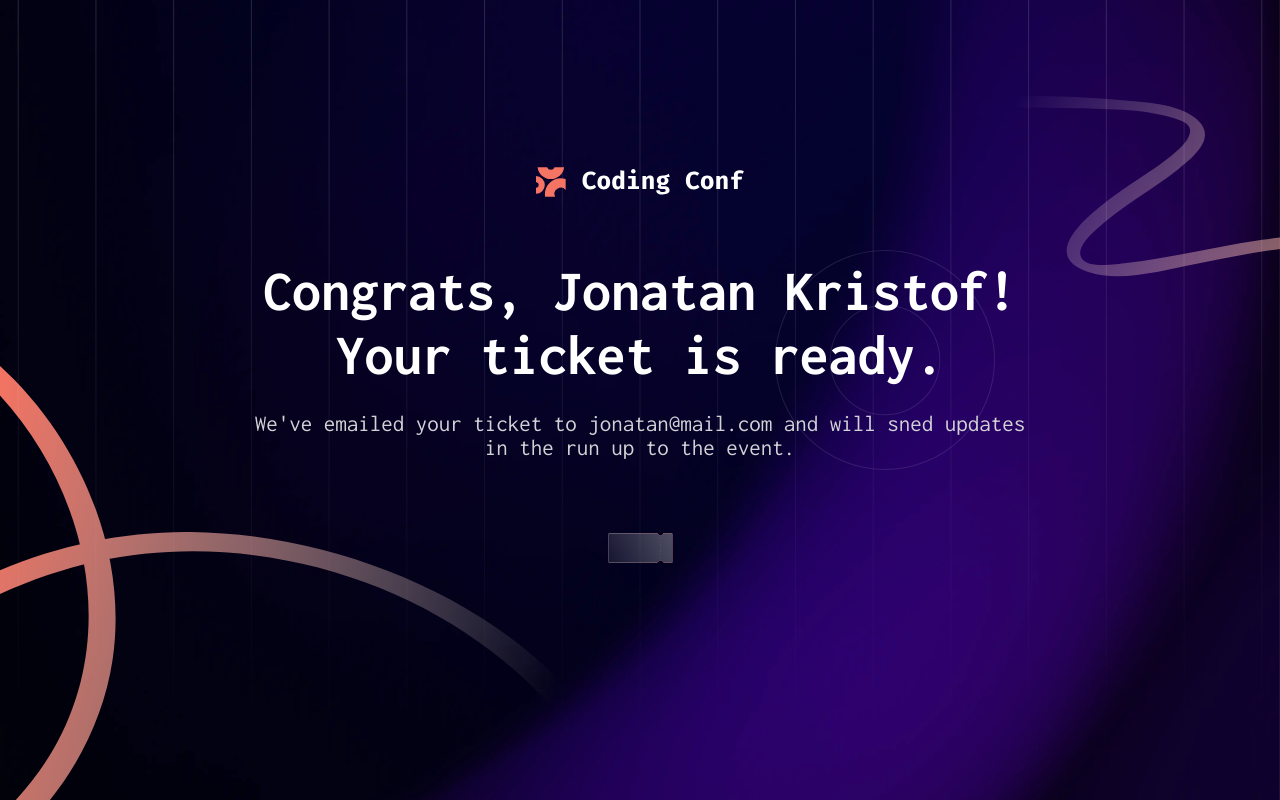
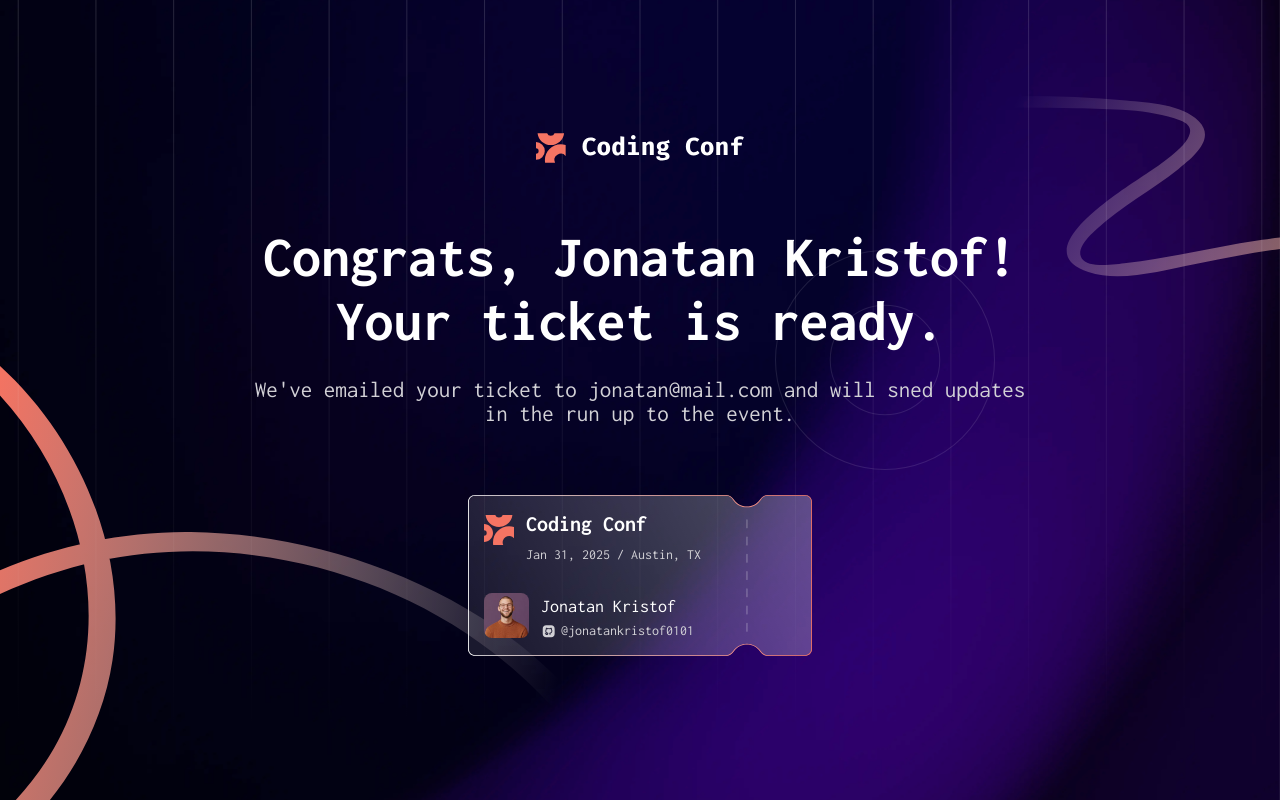
Before and after one commit to YokoMentor/conference-ticket-generator, a React (Vite) app: page / in a window 1280 px wide. Both pictures are taken after typing "Sample", "name@example.com", "Sample" into the empty fields and a click on the button "Generate My Ticket". Built offline with nearby package versions, Linux system fonts and the light colour scheme.

Commit message:
Created ticket layout

```diff
--- a/src/CongratsPage.jsx
+++ b/src/CongratsPage.jsx
@@ -1,16 +1,36 @@
 import React from 'react'
 import './App.css'
-import ticketImg from './images/pattern-ticket.svg'
+import logoMark from './images/logo-mark.svg'
+import imageAvatar from './images/image-avatar.jpg'
+import iconGitHub from './images/icon-github.svg'
 
 function CongratsPage(){
     return (
         <div className='flex flex-col justify-center items-center text-center w-[344px] md:w-[786px] mb-9 md:mb-12'>
-            <div className='mb-[74px]'>
+            <div className='mb-[70px]'>
                 <h1 className='text-heading text-[28px] md:text-[58px] font-bold leading-[2rem] md:leading-[4rem] mb-6'>Congrats, Jonatan Kristof! Your ticket is ready.</h1>
                 <p className='text-paragraph text-[19px] md:text-[23px] leading-[1.5rem]'>We've emailed your ticket to jonatan@mail.com and will sned updates in the run up to the event.</p>
             </div>
-            <div>
-                <img src={ticketImg} alt="ticket" className="w-[344px] h-[160px] md:w-[209px] md:h-[30px] mb-48 md:mb-[62px]"></img>
+            <div className='bg-bg-ticket bg-no-repeat w-[344px] h-[164px]'>
+                <div className='mt-3 ml-4'>
+                    <div className='flex text-left mb-5'>
+                        <img src={logoMark} alt="logo mark" className='w-[30px] h-[30px] mr-3 mt-2' />
+                        <div>
+                            <h2 className='text-heading text-[22px] font-bold mb-1'>Coding Conf</h2>
+                            <p className='text-paragraph text-[14px]'>Jan 31, 2025 / Austin, TX</p>
+                        </div>
+                    </div>
+                    <div className='flex text-left'>
+                        <img src={imageAvatar} alt="image avatar" className='w-[45px] h-[45px] mr-3 mt-2 rounded-lg' />
+                        <div>
+                            <h2 className='text-heading text-[18px] mt-2'>Jonatan Kristof</h2>
+                            <div className='flex items-center'>
+                                <img src={iconGitHub} alt="icon GitHub" className='w-[16px] h-[16px] mr-1'/>
+                                <p className='text-paragraph text-[14px]'>@jonatankristof0101</p>
+                            </div>
+                        </div>
+                    </div>
+                </div>
             </div>
         </div>
     )
--- a/tailwind.config.js
+++ b/tailwind.config.js
@@ -28,6 +28,7 @@ export default {
           "url('./images/pattern-circle.svg'),url('./images/pattern-lines.svg'),url('./images/pattern-squiggly-line-bottom.svg'),url('./images/pattern-squiggly-line-top.svg'),url('./images/background-desktop.png')",
         "bg-tablet":
           "url('./images/pattern-circle.svg'),url('./images/pattern-lines.svg'),url('./images/pattern-squiggly-line-bottom.svg'),url('./images/pattern-squiggly-line-top.svg'),url('./images/background-tablet.png')",
+        "bg-ticket": "url('./images/pattern-ticket.svg')",
       },
       backgroundPosition: {
         "bg-mobile": "right, top, left bottom, right top 25px, center",
@@ -37,6 +38,7 @@ export default {
       backgroundSize: {
         "bg-mobile": "100px, 1000px, 300px, 110px, 100%",
         "bg-desktop": "220px, 1400px, 650px, 400px, 100%",
+        "bg-ticket": "344px",
       },
     },
   },
```
